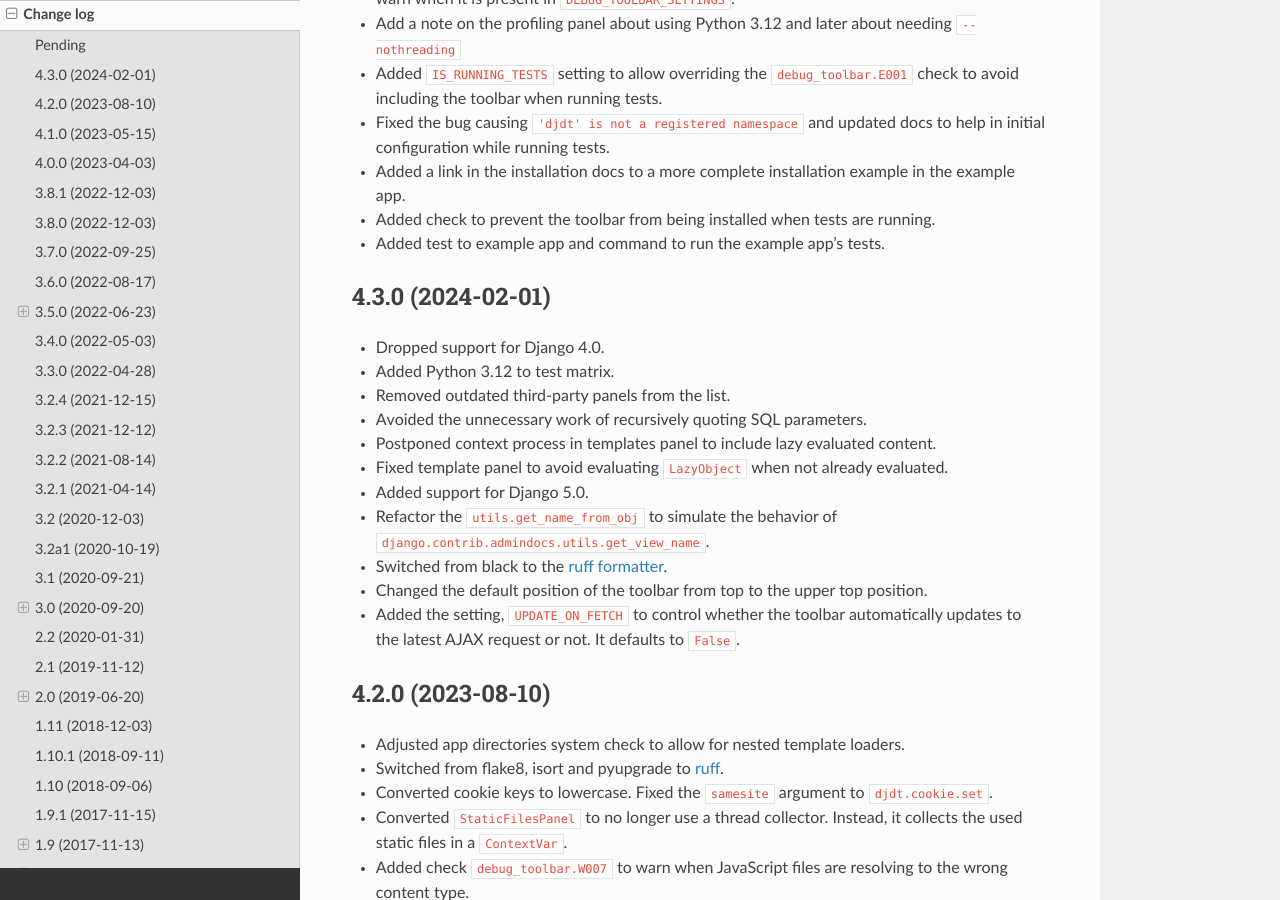
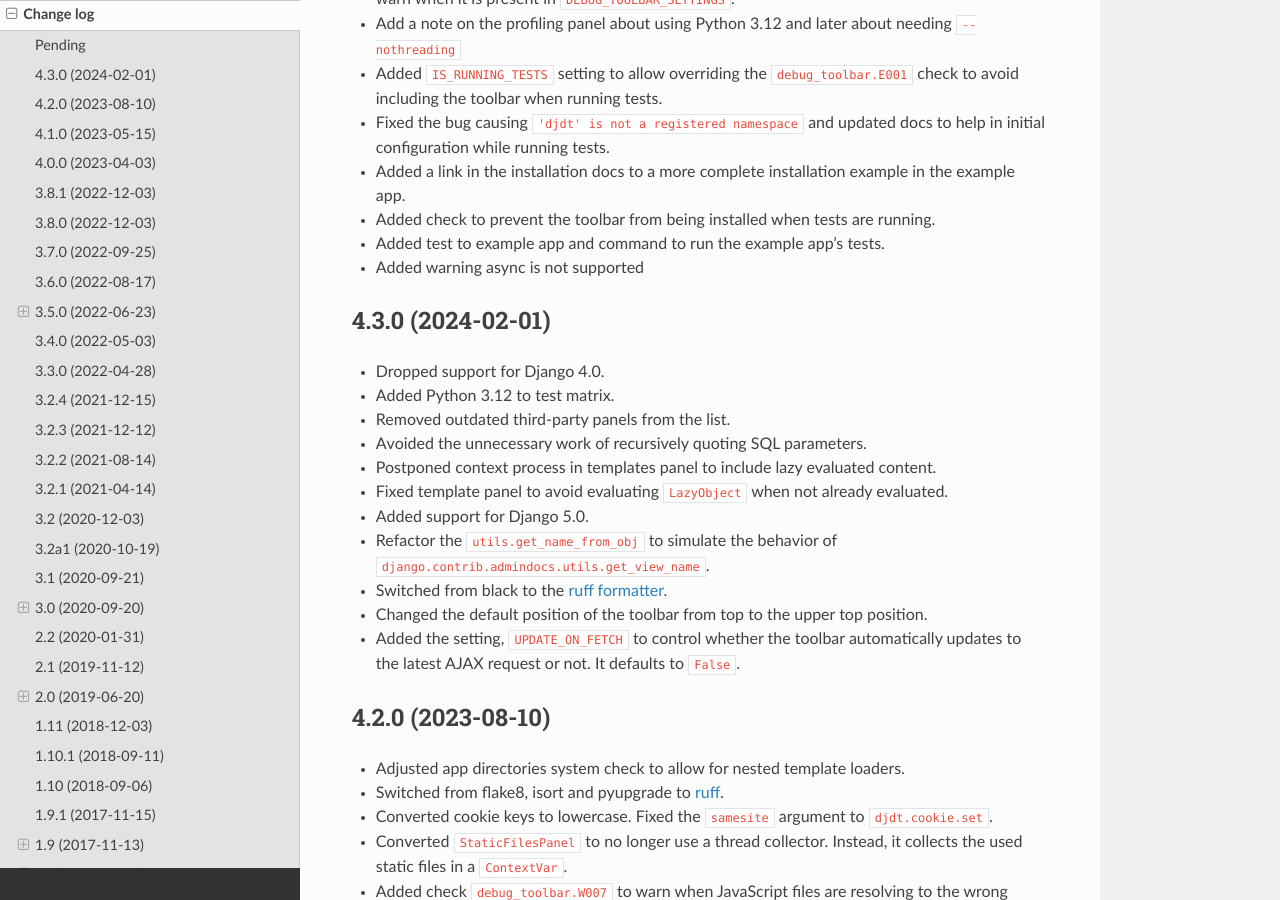
Before and after one commit to jazzband/django-debug-toolbar, a Sphinx documentation site: the page built from docs/changes.rst, in a window 1280 px wide and 900 px high, scrolled down 473 px. Built offline with Sphinx 7.4.7 and the Read the Docs theme 2.0.0, drawn with Linux system fonts in a browser that asks for light colours.

Commit message:
Add change to pending changes

```diff
--- a/docs/changes.rst
+++ b/docs/changes.rst
@@ -32,6 +32,8 @@
 * Added check to prevent the toolbar from being installed when tests
   are running.
 * Added test to example app and command to run the example app's tests.
+* Added warning async is not supported
+
 
 4.3.0 (2024-02-01)
 ------------------
```
